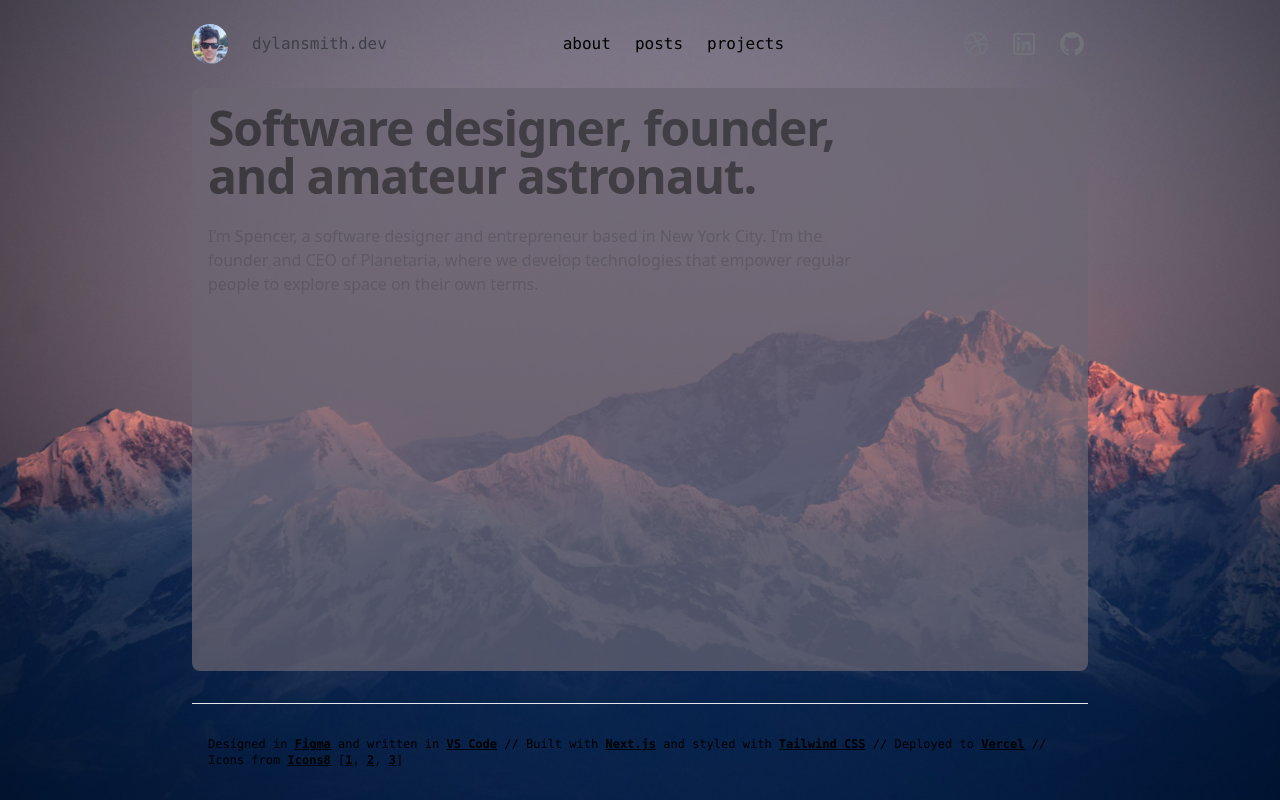
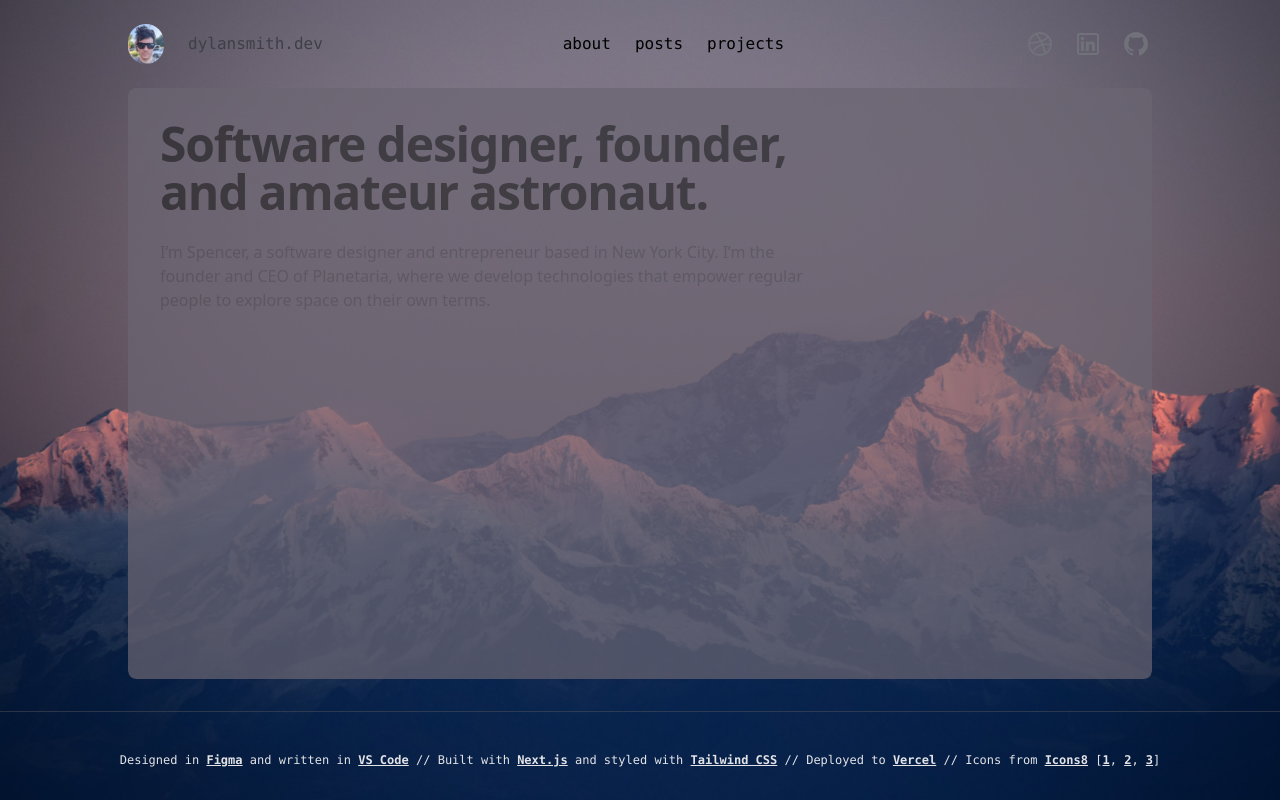
Before and after one commit to dylpckl/dsdev, a Next.js app: page / in a window 1280 px wide. Built offline with nearby package versions, Linux system fonts and the light colour scheme.

Commit message:
install next-themes, layout structure

```diff
--- a/package.json
+++ b/package.json
@@ -19,6 +19,7 @@
     "gray-matter": "^4.0.3",
     "markdown-to-jsx": "^7.2.1",
     "next": "13.4.12",
+    "next-themes": "^0.2.1",
     "postcss": "8.4.27",
     "react": "18.2.0",
     "react-dom": "18.2.0",
--- a/src/app/layout.tsx
+++ b/src/app/layout.tsx
@@ -14,11 +14,12 @@ import Nav from "../components/NavItem";
 import NavItem from "@/components/NavItem";
 import ExternalLink from "@/components/ExternalLink";
 
-import { Layout } from "@/components/Layout";
 import { Header } from "@/components/Header";
 import Footer from "@/components/Footer";
 
 import mountainImage from "@/images/mountain.jpg";
+
+import { Providers } from "./providers";
 
 const inter = Inter({ subsets: ["latin"] });
 
@@ -175,29 +176,22 @@ export default function RootLayout({
     <html
       lang="en"
       className="h-full w-full"
+      suppressHydrationWarning
     >
-      <body className="mx-auto h-screen w-full md:max-w-7xl lg:max-w-5xl lg:px-8 pt-6 flex">
+      <body className="flex w-full min-h-screen h-screen">
         <Image
           src={mountainImage}
           alt="mountain"
           fill={true}
           className="fixed -z-10"
         />
-        {/* {header}
-        {sideBar}
-        {nav}
-        {children}
-        {social}
-        {footer} */}
-        {/* <div>
-          <Layout>{children}</Layout>
-        </div> */}
-        <div className="sm:px-8 flex flex-col w-full">
+
+        <div className="flex flex-col w-full h-screen">
           <Header />
 
-          <div className="overflow-hidden rounded-lg h-full">
-            <main className="h-full bg-[#6c6573] text-[#031739] opacity-70 p-4 flex-auto overflow-y-auto">
-              {children}
+          <div className="mx-auto w-full overflow-hidden rounded-lg h-full max-w-2xl lg:max-w-5xl">
+            <main className="h-full bg-[#6c6573] text-[#031739] opacity-70 p-8 flex-auto overflow-y-auto w-full rounded-lg">
+              <Providers>{children}</Providers>
             </main>
           </div>
           <Footer />
--- a/src/app/posts/[slug]/page.tsx
+++ b/src/app/posts/[slug]/page.tsx
@@ -5,6 +5,7 @@ import fs from "fs";
 import Markdown from "markdown-to-jsx";
 import matter from "gray-matter";
 import getPostMetadata from "../../../lib/getPostMetadata";
+import BackButton from "@/components/BackButton";
 
 const getPostContent = (slug: string) => {
   const folder = "posts/";
@@ -41,26 +42,29 @@ const PostPage = (props: any) => {
   // console.log(tags);
   return (
     <div className="flex flex-col">
-      <div
-        className="bg-zinc-200 rounded-md text-slate-800"
-        // ref={topRef}
-      >
-        <h1 className="text-lg">{decodeURI(slug)}</h1>
+      <div className="flex flex-col md:flex-row md:gap-6">
+        <BackButton />
+
+        <div className="w-full text-slate-800">
+          <h1 className="text-4xl font-bold tracking-tight">
+            {decodeURI(slug)}
+          </h1>
           <p>{post.data.dateCreated}</p>
 
           <div className="flex gap-2">
             {tags.split(" ").map((tag: string) => (
               <div
                 key={tag}
-              className="text-sm font-mono bg-zinc-300 rounded-md py-1 px-2"
+                className="text-xs font-mono bg-zinc-300 rounded-md py-1 px-2"
               >
                 {tag}
               </div>
             ))}
           </div>
         </div>
+      </div>
 
-      <article className="prose prose-slate max-w-none">
+      <article className="prose prose-slate prose-sm max-w-none">
         <Markdown>{post.content}</Markdown>
       </article>
     </div>
--- a/src/app/posts/layout.tsx
+++ b/src/app/posts/layout.tsx
@@ -34,8 +34,8 @@ export default function PostLayout({
   const isPostIndex = pathname === "/posts";
   console.log(pathname);
   return (
-    <div className="p-8 mx-auto flex flex-col">
-      {!isPostIndex && (
+    <>
+      {/* {!isPostIndex && (
         <button
           type="button"
           onClick={() => router.back()}
@@ -44,8 +44,8 @@ export default function PostLayout({
         >
           <ArrowLeftIcon className="h-4 w-4 stroke-zinc-500 transition group-hover:stroke-zinc-700 dark:stroke-zinc-500 dark:group-hover:stroke-zinc-400" />
         </button>
-      )}
+      )} */}
       <main>{children}</main>
-    </div>
+    </>
   );
 }
--- /dev/null
+++ b/src/app/providers.jsx
@@ -0,0 +1,9 @@
+// app/providers.jsx
+
+'use client'
+
+import { ThemeProvider } from 'next-themes'
+
+export function Providers({ children }) {
+  return <ThemeProvider>{children}</ThemeProvider>
+}
--- /dev/null
+++ b/src/components/BackButton.jsx
@@ -0,0 +1,34 @@
+"use client";
+import { useRouter } from "next/navigation";
+
+function ArrowLeftIcon(props) {
+  return (
+    <svg
+      viewBox="0 0 16 16"
+      fill="none"
+      aria-hidden="true"
+      {...props}
+    >
+      <path
+        d="M7.25 11.25 3.75 8m0 0 3.5-3.25M3.75 8h8.5"
+        strokeWidth="1.5"
+        strokeLinecap="round"
+        strokeLinejoin="round"
+      />
+    </svg>
+  );
+}
+
+export default function BackButton() {
+  const router = useRouter();
+  return (
+    <button
+      type="button"
+      onClick={() => router.back()}
+      aria-label="Go back to posts"
+      className="group mb-8 flex h-10 w-10 items-center justify-center rounded-full bg-white shadow-md shadow-zinc-800/5 ring-1 ring-zinc-900/5 transition dark:border dark:border-zinc-700/50 dark:bg-zinc-800 dark:ring-0 dark:ring-white/10 dark:hover:border-zinc-700 dark:hover:ring-white/20"
+    >
+      <ArrowLeftIcon className="h-4 w-4 stroke-zinc-500 transition group-hover:stroke-zinc-700 dark:stroke-zinc-500 dark:group-hover:stroke-zinc-400" />
+    </button>
+  );
+}
--- a/src/components/Footer.tsx
+++ b/src/components/Footer.tsx
@@ -2,8 +2,8 @@ import ExternalLink from "./ExternalLink";
 
 export default function Footer() {
   return (
-    <div className="text-black text-xs font-mono col-span-3 h-fit mt-8 py-8  border-t p-4 flex justify-center">
-      <div>
+    <div className="sm:px-8 text-zinc-200 text-xs font-mono col-span-3 h-fit mt-8 py-4 border-t border-zinc-600/50 pb-8 pt-10 flex justify-center">
+      <div className="mx-auto">
         Designed in{" "}
         <ExternalLink
           href="https://www.figma.com/"
--- a/src/components/Header.jsx
+++ b/src/components/Header.jsx
@@ -11,7 +11,7 @@ import {
 } from "@/components/SocialIcons";
 
 const NavItem = ({ href, children }) => {
-  let isActive = usePathname() === href;
+  let isActive = usePathname().includes(href);
 
   return (
     <li>
@@ -74,7 +74,7 @@ const SocialLink = ({ icon: Icon, ...props }) => {
 export function Header() {
   return (
     <>
-      <header className="mx-auto w-full max-w-7xl lg:max-w-5xl mb-6 flex justify-between font-mono">
+      <header className="mx-auto w-full max-w-7xl lg:max-w-5xl my-6 flex justify-between font-mono">
         <div className="flex items-center">
           <Avatar />
           <div className="pl-6">
--- a/src/components/Layout.jsx
+++ /dev/null
@@ -1,16 +0,0 @@
-import { Footer } from "@/components/Footer";
-import { Header } from "@/components/Header";
-
-export function Layout({ children }) {
-  return (
-    <>
-      <div className="relative flex w-full flex-col">
-        {/* <Header /> */}
-        <header>header</header>
-        <main className="flex-auto">{children}</main>
-        {/* <Footer /> */}
-        <footer>footer</footer>
-      </div>
-    </>
-  );
-}
```
Also changed, not shown: 1 other file (tests, documents, lock files or other folders). Lines whose indentation alone changed are shown as unchanged.
